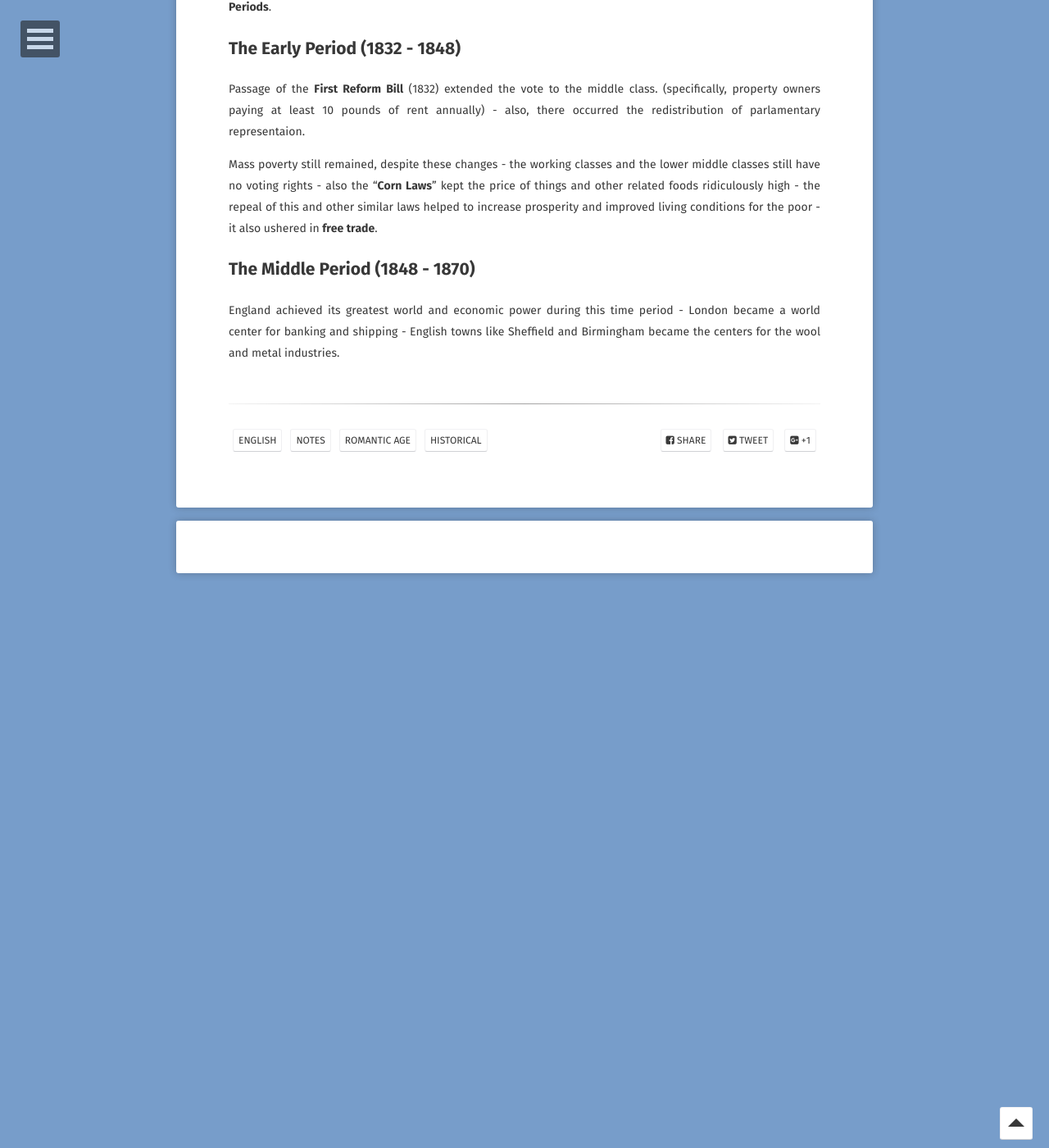
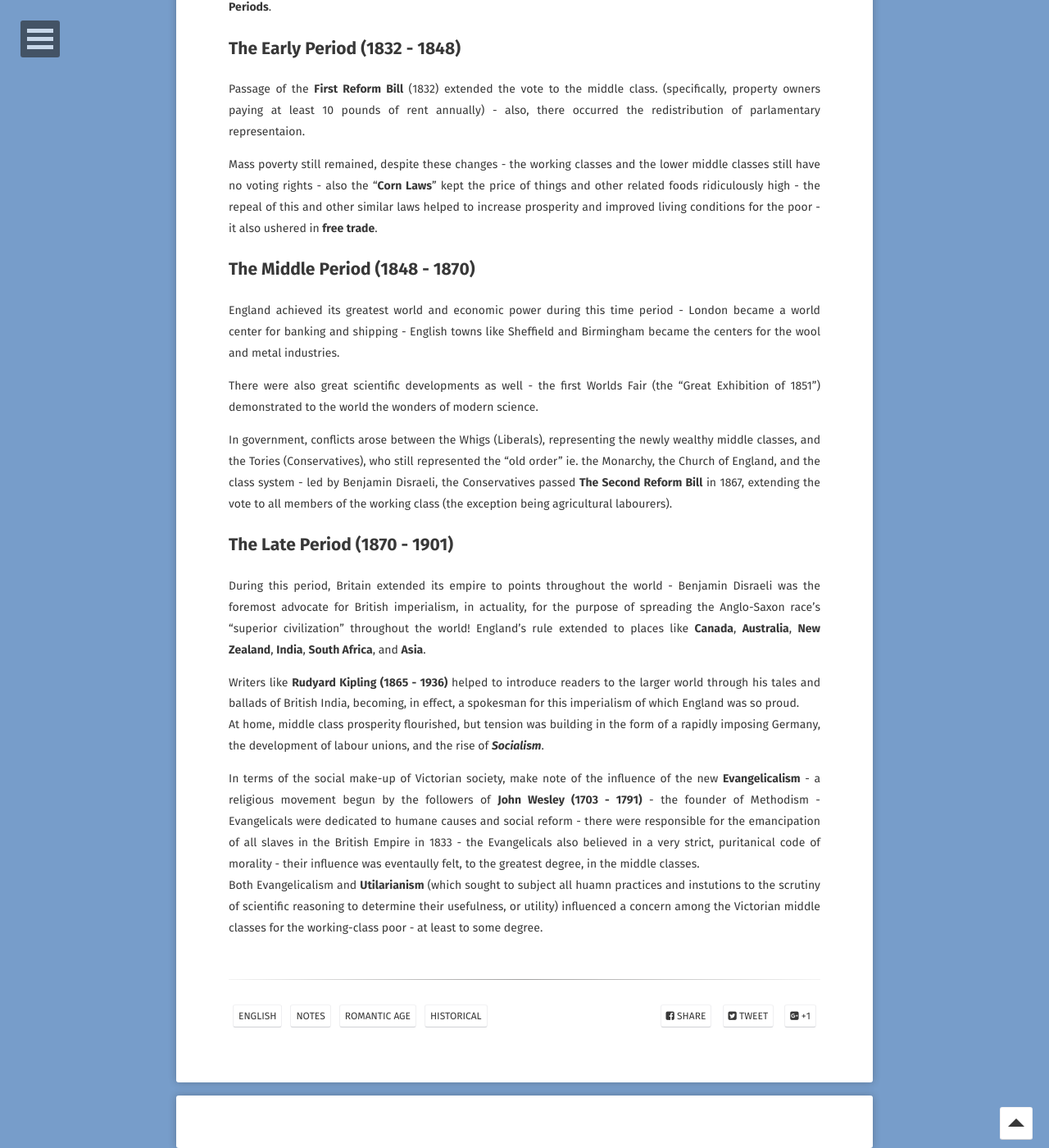
Before and after one commit to EthenStrine/site, a Jekyll site: the page built from _posts/2019-04-16-victoria.md, in a window 1280 px wide and 1400 px high, scrolled down 888 px. Shown: the whole window at 82% size. Built offline with Jekyll 4.4.1, drawn with Linux system fonts in a browser that asks for light colours; some web fonts are replaced; comment, search, counter and statistics services are not loaded; some of the changed text lies outside the part shown.

Commit message:
Update 2019-04-16-victoria.md

```diff
--- a/_posts/2019-04-16-victoria.md
+++ b/_posts/2019-04-16-victoria.md
@@ -11,6 +11,8 @@ tag:
 - Historical
 comments: true
 ---
+
+
 ## Background
 The Victorian age began with the ascension to the British throne of 18 year old Queen Victoria in 1837, succeeding her uncle, William IV - the last of the Hanoverian monarchs, Victoria reigned for 68 years until her death in 1901.
 
@@ -27,3 +29,18 @@ Mass poverty still remained, despite these changes - the working classes and the
 ## The Middle Period (1848 - 1870)
 
 England achieved its greatest world and economic power during this time period - London became a world center for banking and shipping - English towns like Sheffield and Birmingham became the centers for the wool and metal industries.
+
+There were also great scientific developments as well - the first Worlds Fair (the "Great Exhibition of 1851") demonstrated to the world the wonders of modern science.
+
+In government, conflicts arose between the Whigs (Liberals), representing the newly wealthy middle classes, and the Tories (Conservatives), who still represented the "old order" ie. the Monarchy, the Church of England, and the class system - led by Benjamin Disraeli, the Conservatives passed **The Second Reform Bill** in 1867, extending the vote to all members of the working class (the exception being agricultural labourers).
+
+
+## The Late Period (1870 - 1901)
+
+During this period, Britain extended its empire to points throughout the world - Benjamin Disraeli was the foremost advocate for British imperialism, in actuality, for the purpose of spreading the Anglo-Saxon race's "superior civilization" throughout the world! England's rule extended to places like **Canada**, **Australia**, **New Zealand**, **India**, **South Africa**, and **Asia**.
+
+Writers like **Rudyard Kipling (1865 - 1936)** helped to introduce readers to the larger world through his tales and ballads of British India, becoming, in effect, a spokesman for this imperialism of which England was so proud.
+At home, middle class prosperity flourished, but tension was building in the form of a rapidly imposing Germany, the development of labour unions, and the rise of ***Socialism***.
+
+In terms of the social make-up of Victorian society, make note of the influence of the new **Evangelicalism** - a religious movement begun by the followers of **John Wesley (1703 - 1791)** - the founder of Methodism - Evangelicals were dedicated to humane causes and social reform - there were responsible for the emancipation of all slaves in the British Empire in 1833 - the Evangelicals also believed in a very strict, puritanical code of morality - their influence was eventaully felt, to the greatest degree, in the middle classes.
+Both Evangelicalism and **Utilarianism** (which sought to subject all huamn practices and instutions to the scrutiny of scientific reasoning to determine their usefulness, or utility) influenced a concern among the Victorian middle classes for the working-class poor - at least to some degree.
```
